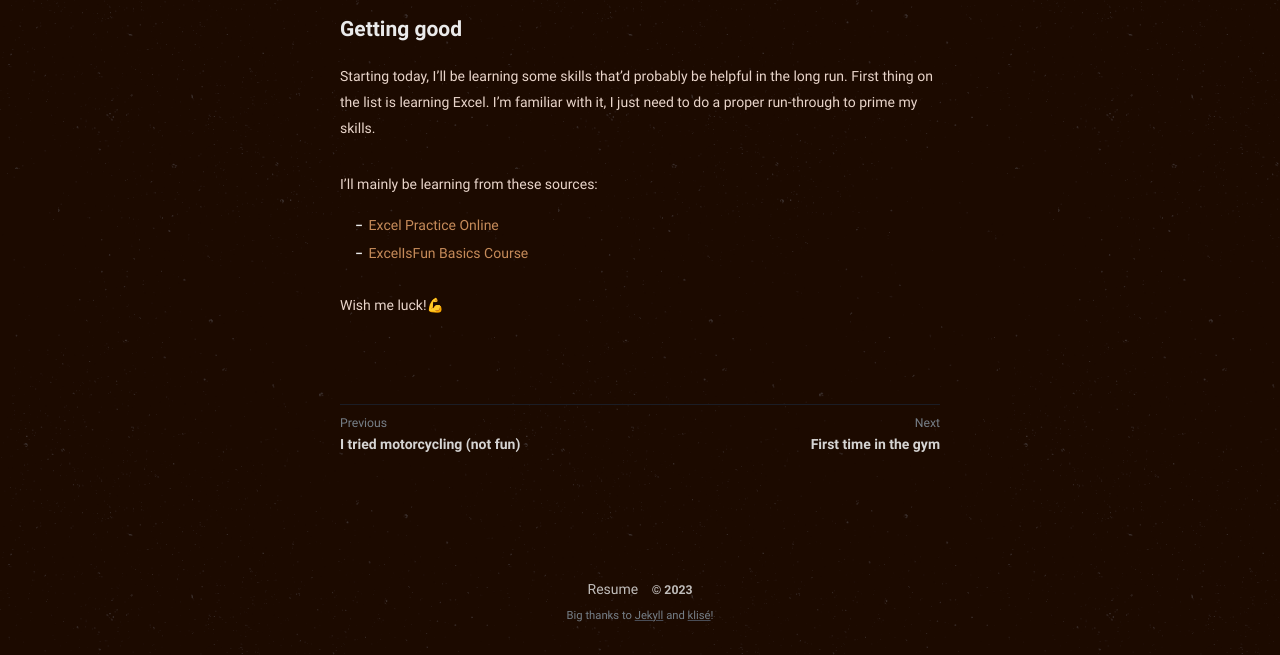
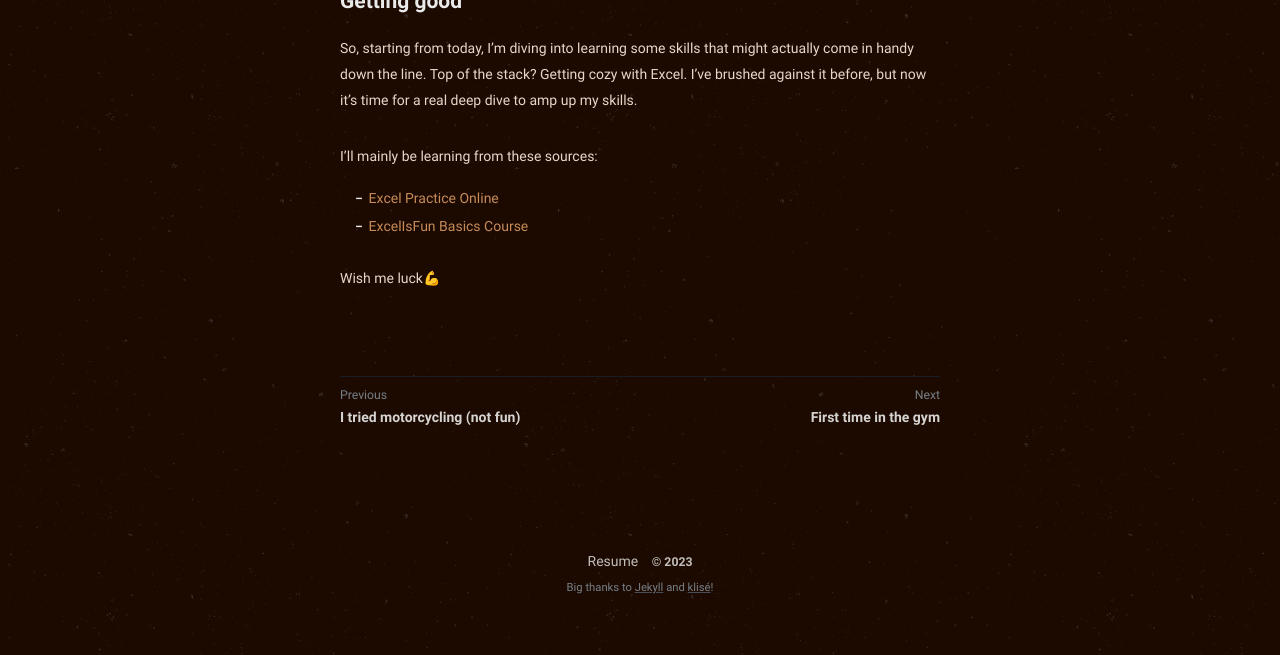
Before and after one commit to philippines69/carlcastroarchives, a Jekyll site: the page built from _posts/2022-07-26-starting-a-course-on-excel-wish-me-luck.md, in a window 1280 px wide. Shown: the part 773-1428 px from the top of the page. Built offline with Jekyll 4.4.1, drawn with Linux system fonts in a browser that asks for light colours; some of the changed text lies outside the part shown.

Commit message:
Update 2022-07-26-starting-a-course-on-excel-wish-me-luck.md

```diff
--- a/_posts/2022-07-26-starting-a-course-on-excel-wish-me-luck.md
+++ b/_posts/2022-07-26-starting-a-course-on-excel-wish-me-luck.md
@@ -8,15 +8,15 @@ categories: Personal
 permalink: "/started-learning-some-excel/"
 
 ---
-<figure><img src="https://cdn.discordapp.com/attachments/993410728088305734/1001855739003936778/c58c707c4e9ca883dc84c422ff936039.jpg" alt="Excel meme" style="width:500px;"> <figcaption>Who? Me? Pfffft I wasn't planning on doing this😳 </figcaption> </figure>
+<figure><img src="https://cdn.discordapp.com/attachments/993410728088305734/1001855739003936778/c58c707c4e9ca883dc84c422ff936039.jpg" alt="Excel meme" style="width:500px;"> </figure>
 
 # Getting good
 
-Starting today, I'll be learning some skills that'd probably be helpful in the long run. First thing on the list is learning Excel. I'm familiar with it, I just need to do a proper run-through to prime my skills.
+So, starting from today, I'm diving into learning some skills that might actually come in handy down the line. Top of the stack? Getting cozy with Excel. I've brushed against it before, but now it's time for a real deep dive to amp up my skills.
 
 I'll mainly be learning from these sources:
 
 * [Excel Practice Online](https://excel-practice-online.com/functions/excel_basics/)
 * [ExcelIsFun Basics Course](https://www.youtube.com/playlist?list=PLrRPvpgDmw0n34OMHeS94epMaX_Y8Tu1k)
 
-Wish me luck!💪
+Wish me luck💪
```
